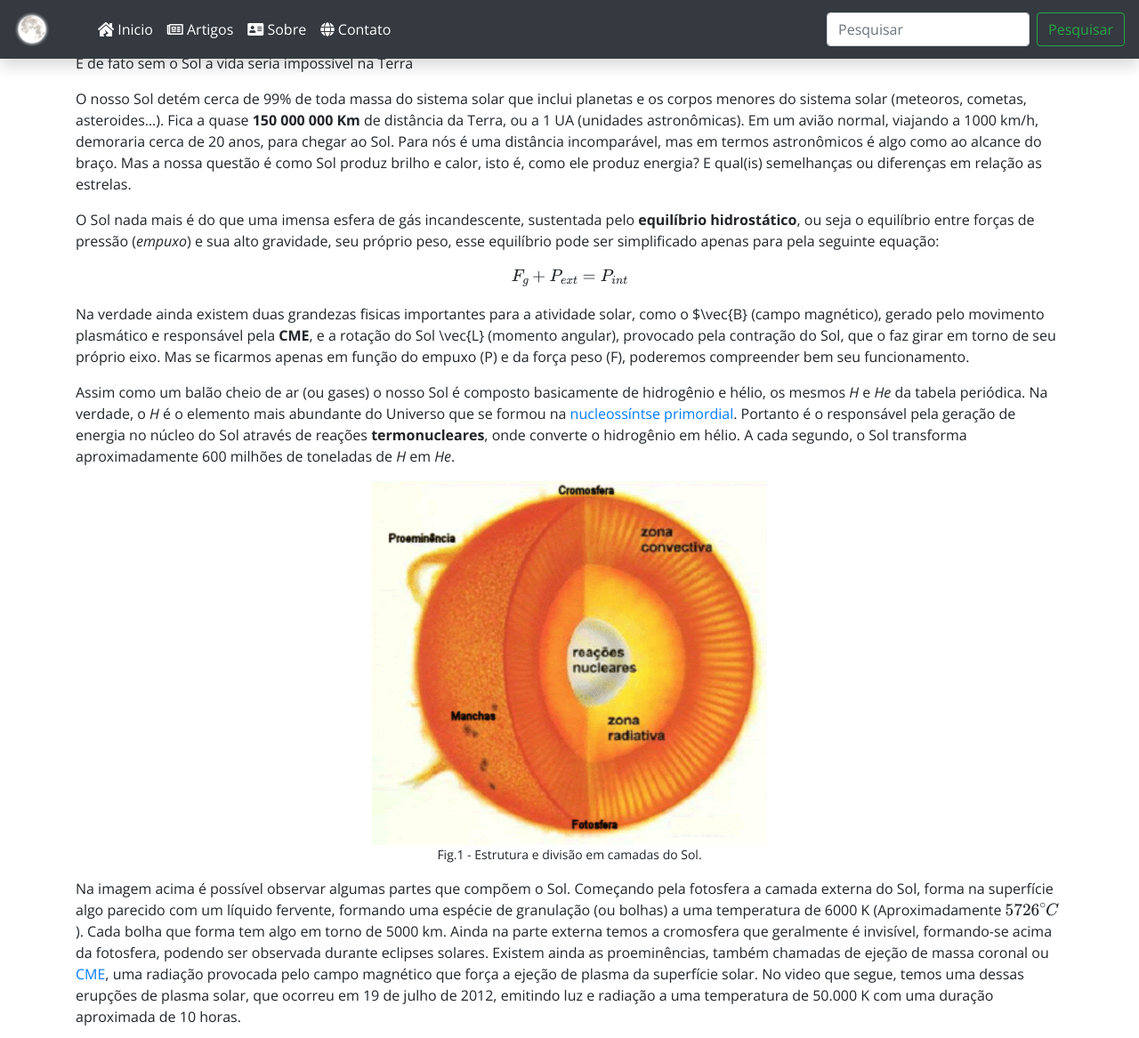
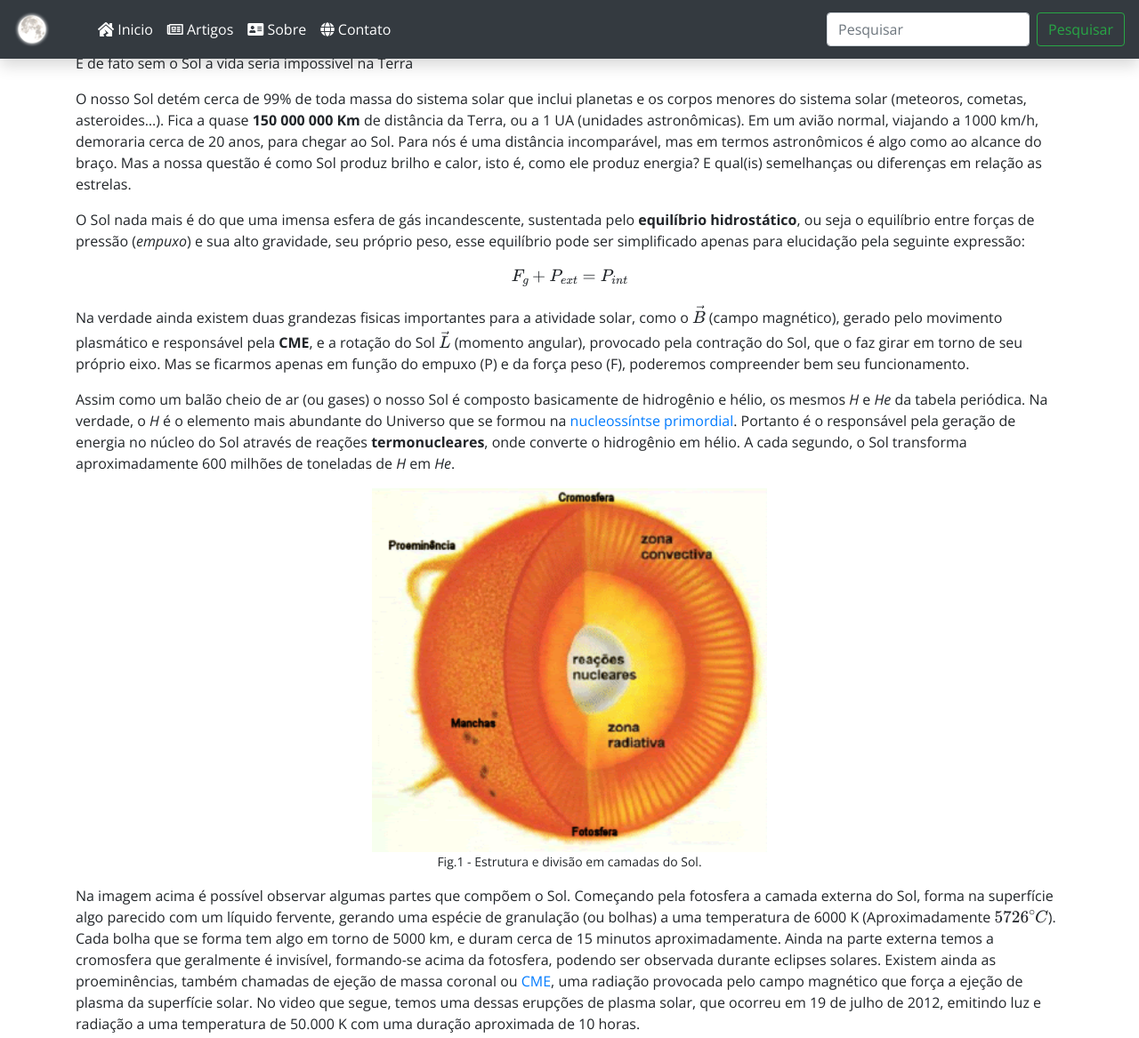
Before and after one commit to sidereus-nuncius/sidereus-nuncius.github.io, a Jekyll site: the page built from _posts/2020-03-10-o-sol-nossa-estrela-modelo.md, in a window 1280 px wide and 1400 px high, scrolled down 917 px, cut to the strip 0-1167 px from the top of the window. Shown: the whole strip at 89% size. Built offline with Jekyll 4.4.1, drawn with Linux system fonts in a browser that asks for light colours; nearby versions of some CDN libraries; formulas are drawn with MathJax 3; some of the changed text lies outside the part shown.

Commit message:
editando artigo o sol

```diff
--- a/_posts/2020-03-10-o-sol-nossa-estrela-modelo.md
+++ b/_posts/2020-03-10-o-sol-nossa-estrela-modelo.md
@@ -32,11 +32,11 @@ E de fato sem o Sol a vida seria impossível na Terra
 
 O nosso Sol detém cerca de 99% de toda massa do sistema solar que inclui planetas e os corpos menores do sistema solar (meteoros, cometas, asteroides...). Fica a quase **150 000 000 Km** de distância da Terra, ou a 1 UA (unidades astronômicas). Em um avião normal, viajando a 1000 km/h, demoraria cerca de 20 anos, para chegar ao Sol. Para nós é uma distância incomparável, mas em termos astronômicos é algo como ao alcance do braço. Mas a nossa questão é como Sol produz brilho e calor, isto é, como ele produz energia? E qual(is) semelhanças ou diferenças em relação as estrelas.
 
-O Sol nada mais é do que uma imensa esfera de gás incandescente, sustentada pelo **equilíbrio hidrostático**, ou seja o equilíbrio entre forças de pressão (*empuxo*) e sua alto gravidade, seu próprio peso, esse equilíbrio pode ser simplificado apenas para pela seguinte equação:
+O Sol nada mais é do que uma imensa esfera de gás incandescente, sustentada pelo **equilíbrio hidrostático**, ou seja o equilíbrio entre forças de pressão (*empuxo*) e sua alto gravidade, seu próprio peso, esse equilíbrio pode ser simplificado apenas para elucidação pela seguinte expressão:
 
 $$ F_{g} + P_{ext} = P_{int} $$
 
-Na verdade ainda existem duas grandezas fisicas importantes para a atividade solar, como o $\vec{B} (campo magnético), gerado pelo movimento plasmático e responsável pela **CME**, e a rotação do Sol \vec{L} (momento angular), provocado pela contração do Sol, que o faz girar em torno de seu próprio eixo. Mas se ficarmos apenas em função do empuxo (P) e da força peso (F), poderemos compreender bem seu funcionamento.
+Na verdade ainda existem duas grandezas fisicas importantes para a atividade solar, como o $\vec{B}$ (campo magnético), gerado pelo movimento plasmático e responsável pela **CME**, e a rotação do Sol $\vec{L}$ (momento angular), provocado pela contração do Sol, que o faz girar em torno de seu próprio eixo. Mas se ficarmos apenas em função do empuxo (P) e da força peso (F), poderemos compreender bem seu funcionamento.
 
 Assim como um balão cheio de ar (ou gases) o nosso Sol é composto  basicamente de hidrogênio e hélio, os mesmos *H* e *He* da tabela periódica. Na verdade, o *H* é o elemento mais abundante do Universo que se formou na [nucleossíntse primordial](https://en.wikipedia.org/wiki/Big_Bang_nucleosynthesis). Portanto é o responsável pela geração de energia no núcleo do Sol através de reações **termonucleares**, onde converte o hidrogênio em hélio. A cada segundo, o Sol transforma aproximadamente 600 milhões de toneladas de *H* em *He*.
 
@@ -49,7 +49,7 @@ Assim como um balão cheio de ar (ou gases) o nosso Sol é composto  basicamente
 </figure>
 </center>
 
-Na imagem acima é possível observar algumas partes que compõem o Sol. Começando pela fotosfera a camada externa do Sol, forma na superfície algo parecido com um líquido fervente, formando uma espécie de granulação (ou bolhas) a uma temperatura de 6000 K (Aproximadamente $5726^{\circ}C$). Cada bolha que forma tem algo em torno de 5000 km. Ainda na parte externa temos a cromosfera que geralmente é invisível, formando-se acima da fotosfera, podendo ser observada durante eclipses solares. Existem ainda as proeminências, também chamadas de ejeção de massa coronal ou [CME](https://svs.gsfc.nasa.gov/cgi-bin/details.cgi?aid=11168), uma radiação provocada pelo campo magnético que força a ejeção de plasma da superfície solar. No video que segue, temos uma dessas erupções de plasma solar, que ocorreu em 19 de julho de 2012, emitindo luz e radiação a uma temperatura de 50.000 K com uma duração aproximada de 10 horas.
+Na imagem acima é possível observar algumas partes que compõem o Sol. Começando pela fotosfera a camada externa do Sol, forma na superfície algo parecido com um líquido fervente, gerando uma espécie de granulação (ou bolhas) a uma temperatura de 6000 K (Aproximadamente $5726^{\circ}C$). Cada bolha que se forma tem algo em torno de 5000 km, e duram cerca de 15 minutos aproximadamente. Ainda na parte externa temos a cromosfera que geralmente é invisível, formando-se acima da fotosfera, podendo ser observada durante eclipses solares. Existem ainda as proeminências, também chamadas de ejeção de massa coronal ou [CME](https://svs.gsfc.nasa.gov/cgi-bin/details.cgi?aid=11168), uma radiação provocada pelo campo magnético que força a ejeção de plasma da superfície solar. No video que segue, temos uma dessas erupções de plasma solar, que ocorreu em 19 de julho de 2012, emitindo luz e radiação a uma temperatura de 50.000 K com uma duração aproximada de 10 horas.
 
 
 <center>
@@ -61,7 +61,7 @@ Mas a parte que interessa mais aqui é o núcleo solar, local onde ocorrem inten
 
 Quando uma onda de choque proveniente de explosão de supernovas ou da colisão de duas galáxias atinge esta nuvem, ela fica gravitacionalmente instável e começa a se contrair, formando glóbulos de até 1 ano-luz de extensão. Esses glóbulos ou nuvens de gás, são em sua maioria formados por átomos de hidrogênio, que começam a se contrair adquirindo uma forma esférica e ganhando peso. Então, as partículas que compõem o gás estão em queda livre, uma em direção as outras, chegando a colidirem. E é aí que começa a reação de fusão destas partículas. A temperatura começa a se elevar cada vez mais até chegar ao ponto de iniciar as reações de transmutação de *H* em *He*.
 
-A esse ponto a temperatura no núcleo solar é de 15 milhões de graus Celsius. Essa imensa quantidade de energia vai ter que ser liberada de alguma forma. Mas antes falta um detalhe! Lembra da equação anterior, se a pressão interna (empuxo) for muito grande a nuvem ou o glóbulo se desfaz, se o peso vencer ela colapsa lançando partículas no espaço. Mas se a atração e repulsão forem iguais, o equilíbrio permanece e o Sol se mantém estável e cresce liberando energia na forma de radiação e calor.
+A esse ponto a temperatura no núcleo solar é de 15 milhões de graus Celsius. Essa imensa quantidade de energia vai ter que ser liberada de alguma forma. Mas antes falta um detalhe! Lembra da expressão anterior, se a pressão interna (empuxo) for muito grande a nuvem ou o glóbulo se desfaz, se o peso vencer ela colapsa lançando partículas no espaço. Mas se a atração e repulsão forem iguais, o equilíbrio permanece e o Sol se mantém estável e cresce liberando energia na forma de radiação e calor.
 
 <!--<center>
 <a href="http://sidereus-nuncius.github.io/"><img alt='cadeia pp' width='80%' src='/assets/img/skell/cadeiapp.png' /></a>
```
Also changed, not shown: other parts of _posts/2020-03-10-o-sol-nossa-estrela-modelo.md (+2 -2 lines), 1 other file.
